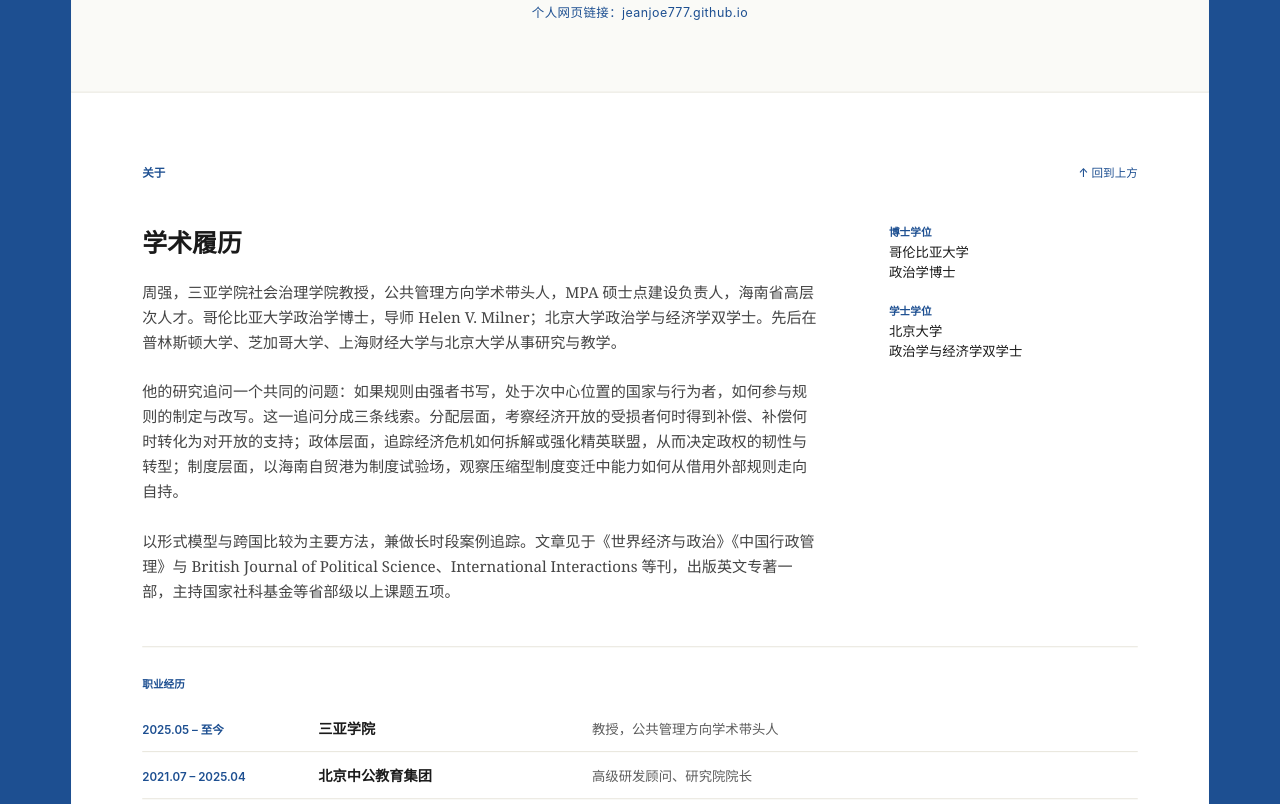
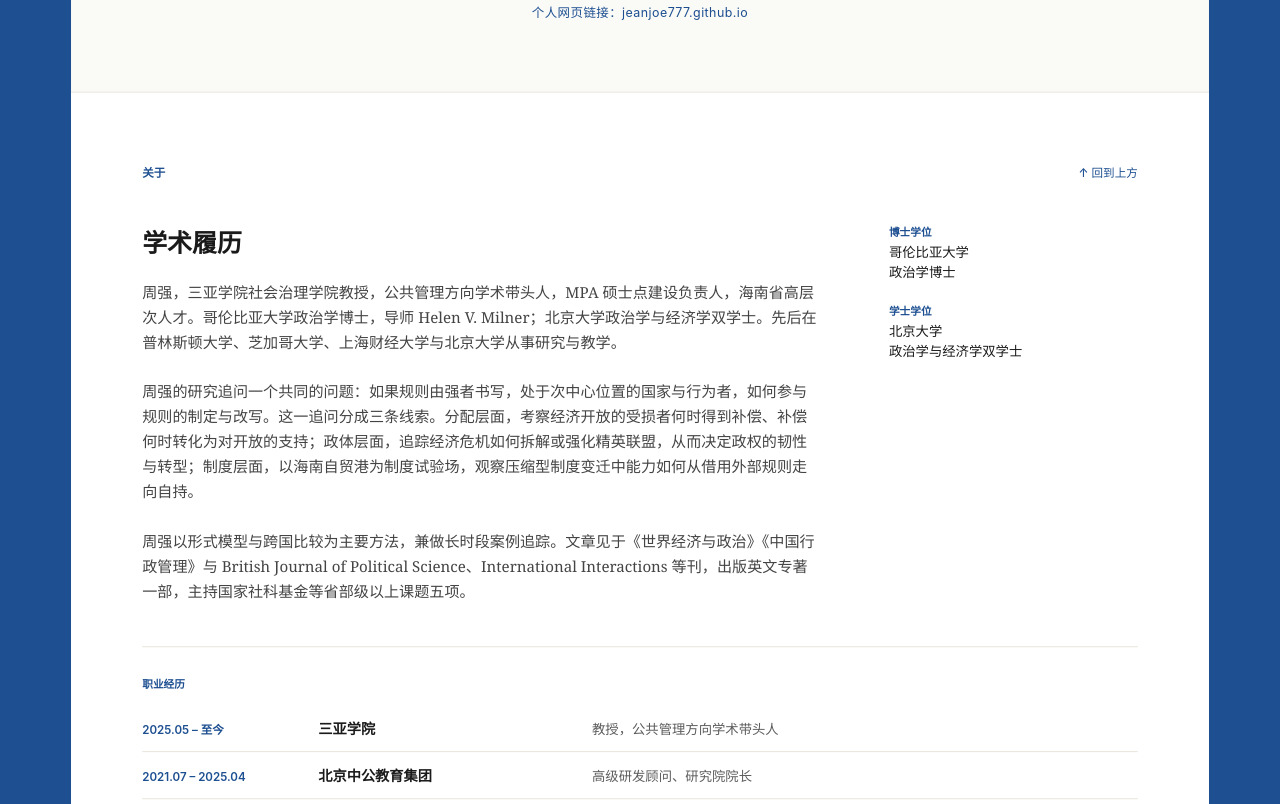
Before and after one commit to jeanjoe777/jeanjoe777.github.io, a plain HTML site: page index.html in a window 1280 px wide. Shown: the part 607-1411 px from the top of the page. Drawn offline with Linux system fonts and the light colour scheme.

Commit message:
统一学术履历人称：改第三人称代词为人名，补全段落主语

```diff
--- a/index.html
+++ b/index.html
@@ -534,7 +534,7 @@ body {
     <div class="about-grid">
       <div class="about-left">
         <h2 class="section-heading">学术履历</h2>
-        <p class="about-body">周强，三亚学院社会治理学院教授，公共管理方向学术带头人，MPA 硕士点建设负责人，海南省高层次人才。哥伦比亚大学政治学博士，导师 Helen V. Milner；北京大学政治学与经济学双学士。先后在普林斯顿大学、芝加哥大学、上海财经大学与北京大学从事研究与教学。<br><br>他的研究追问一个共同的问题：如果规则由强者书写，处于次中心位置的国家与行为者，如何参与规则的制定与改写。这一追问分成三条线索。分配层面，考察经济开放的受损者何时得到补偿、补偿何时转化为对开放的支持；政体层面，追踪经济危机如何拆解或强化精英联盟，从而决定政权的韧性与转型；制度层面，以海南自贸港为制度试验场，观察压缩型制度变迁中能力如何从借用外部规则走向自持。<br><br>以形式模型与跨国比较为主要方法，兼做长时段案例追踪。文章见于《世界经济与政治》《中国行政管理》与 British Journal of Political Science、International Interactions 等刊，出版英文专著一部，主持国家社科基金等省部级以上课题五项。</p>
+        <p class="about-body">周强，三亚学院社会治理学院教授，公共管理方向学术带头人，MPA 硕士点建设负责人，海南省高层次人才。哥伦比亚大学政治学博士，导师 Helen V. Milner；北京大学政治学与经济学双学士。先后在普林斯顿大学、芝加哥大学、上海财经大学与北京大学从事研究与教学。<br><br>周强的研究追问一个共同的问题：如果规则由强者书写，处于次中心位置的国家与行为者，如何参与规则的制定与改写。这一追问分成三条线索。分配层面，考察经济开放的受损者何时得到补偿、补偿何时转化为对开放的支持；政体层面，追踪经济危机如何拆解或强化精英联盟，从而决定政权的韧性与转型；制度层面，以海南自贸港为制度试验场，观察压缩型制度变迁中能力如何从借用外部规则走向自持。<br><br>周强以形式模型与跨国比较为主要方法，兼做长时段案例追踪。文章见于《世界经济与政治》《中国行政管理》与 British Journal of Political Science、International Interactions 等刊，出版英文专著一部，主持国家社科基金等省部级以上课题五项。</p>
       </div>
       <div class="about-right">
         <div class="edu-item">
```
